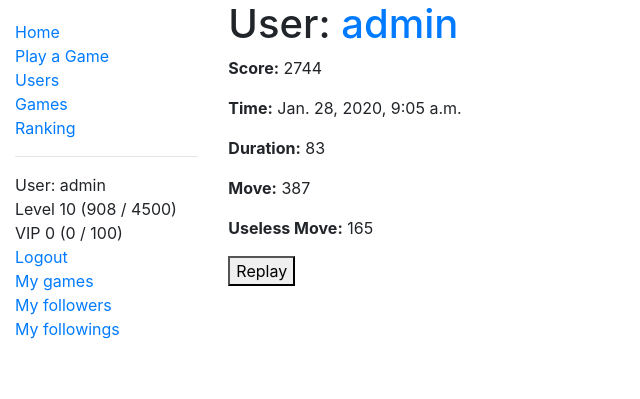
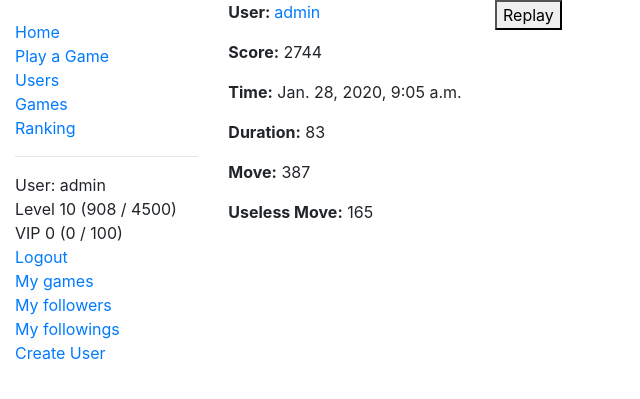
Before and after one commit to hysx54321/game_2048, a Django app: page /two_zero_four_eight/game/40 in a window 1280 px wide. Shown: the top 399 px of the page, without its empty margins (0-640 px from the left). Run offline with Django 3.2, Linux system fonts and the light colour scheme; a user stored in the database is signed in; data comes from the database, SQL or seed files in the repository; both versions use the stored data as it was after the commit; some libraries are stand-ins or nearby versions.

Commit message:
Introduced creating user

```diff
--- a/game/two_zero_four_eight/templates/base_generic.html
+++ b/game/two_zero_four_eight/templates/base_generic.html
@@ -29,9 +29,10 @@
           <li>{{ user.level_string }}</li>
           <li>{{ user.vip_level_string }}</li>
           <li><a href="{% url 'logout'%}?next={{request.path}}">Logout</a></li>
-          <li><a href="{% url 'user-game' user.id%}">My games</a></li>
+          <li><a href="{% url 'user-game' user.id %}">My games</a></li>
           <li><a href="{% url 'user-follower' %}">My followers</a></li>
           <li><a href="{% url 'user-following' %}">My followings</a></li>
+          {% if user.is_staff %} <li><a href="{% url 'new-user' %}">Create User</a></li> {% endif %}
           {% else %}
              <li><a href="{% url 'login'%}?next={{request.path}}">Login</a></li>
           {% endif %}
--- a/game/two_zero_four_eight/templates/two_zero_four_eight/game_detail.html
+++ b/game/two_zero_four_eight/templates/two_zero_four_eight/game_detail.html
@@ -17,13 +17,17 @@
 {% block react %} {% include "base_react.html" %} {% endblock %}
 
 {% block content %}
-<h1>User: <a href='{{game.player.get_absolute_url}}'>{{ game.player }} </a></h1>
+<div class="row">
+  <div class="col-sm-3">
+<p><strong>User: </strong><a href='{{game.player.get_absolute_url}}'>{{ game.player }} </a></p>
 <p><strong>Score:</strong> {{ game.score }}</p>
 <p><strong>Time:</strong> {{ game.started_at }}</p>
 <p><strong>Duration:</strong> {{ game.duration_second }}</p>
 <p><strong>Move:</strong> {{ game.move }}</p>
 <p><strong>Useless Move:</strong> {{ game.useless_move }}</p>
-<div id="replay"></div>
+</div>
+<div class="col-sm-6" id="replay"></div>
+</div>
 {% endblock %}
 
 {% block script %}
--- a/game/two_zero_four_eight/urls.py
+++ b/game/two_zero_four_eight/urls.py
@@ -9,6 +9,7 @@ urlpatterns = [
     path('user_following/', views.UserFollowingListView.as_view(), name='user-following'),
     path('user_follower/', views.UserFollowerListView.as_view(), name='user-follower'),
     path('user/<int:user_id>/games', views.UserGameListView.as_view(), name='user-game'),
+    path('new_user/', views.new_user, name='new-user'),
     path('games/', views.GameListView.as_view(), name='games'),
     path('game/<int:pk>', views.GameDetailView.as_view(), name='game-detail'),
     path('save_game/', game_manager.save_game, name='save-game'),
--- a/game/two_zero_four_eight/views.py
+++ b/game/two_zero_four_eight/views.py
@@ -1,10 +1,15 @@
+from django.contrib.admin.views.decorators import staff_member_required
 from django.shortcuts import render, get_object_or_404
+from django.http import HttpResponseRedirect
 
 # Create your views here.
+from django.urls import reverse
 from django.views import generic
 from django.contrib.auth.mixins import LoginRequiredMixin
+
+from two_zero_four_eight.forms import NewUserForm
 from two_zero_four_eight.models import User, Game, Follow
-from django.contrib.auth.decorators import login_required
+from django.contrib.auth.decorators import login_required, permission_required
 
 
 def index(request):
@@ -62,7 +67,7 @@ class GameDetailView(generic.DetailView):
 
 
 class UserFollowingListView(LoginRequiredMixin, generic.ListView):
-    #model = Follow
+    # model = Follow
     paginate_by = 5
     template_name = 'two_zero_four_eight/user_following_list.html'
 
@@ -71,7 +76,7 @@ class UserFollowingListView(LoginRequiredMixin, generic.ListView):
 
 
 class UserFollowerListView(LoginRequiredMixin, generic.ListView):
-    #model = Follow
+    # model = Follow
     paginate_by = 5
     template_name = 'two_zero_four_eight/user_follower_list.html'
 
@@ -86,7 +91,7 @@ class UserGameListView(LoginRequiredMixin, generic.ListView):
 
     def __init__(self):
         super().__init__()
-        #self.user = get_object_or_404(User, id=self.kwargs['user_id'])
+        # self.user = get_object_or_404(User, id=self.kwargs['user_id'])
 
     def get_queryset(self):
         self.user = get_object_or_404(User, id=self.kwargs['user_id'])
@@ -96,6 +101,35 @@ class UserGameListView(LoginRequiredMixin, generic.ListView):
         # Call the base implementation first to get a context
         context = super().get_context_data(**kwargs)
         # Add in the publisher
-        #self.user = get_object_or_404(User, id=self.kwargs['user_id'])
+        # self.user = get_object_or_404(User, id=self.kwargs['user_id'])
         context['player'] = self.user
         return context
+
+
+@staff_member_required
+def new_user(request):
+    if request.method == 'POST':
+
+        # Create a form instance and populate it with data from the request (binding):
+        form = NewUserForm(request.POST)
+
+        # Check if the form is valid:
+        if form.is_valid():
+            # process the data in form.cleaned_data as required (here we just write it to the model due_back field)
+            user = User.objects.create_user(username=form.cleaned_data['username'],
+                                            password=form.cleaned_data['password'])
+            user.save()
+            return HttpResponseRedirect(reverse('user-detail', kwargs={'pk': user.pk}))
+
+    # If this is a GET (or any other method) create the default form.
+    else:
+        form = NewUserForm(initial={'username': "ywdltql"})
+        print(form)
+        print("aaa")
+
+    print(form)
+    context = {
+        'form': form,
+    }
+
+    return render(request, 'two_zero_four_eight/new_user.html', context)
```
Also changed, not shown: game/two_zero_four_eight/forms.py (+9 -0 lines), game/two_zero_four_eight/templates/two_zero_four_eight/new_user.html (added, +11 -0 lines), game/db.sqlite3.
